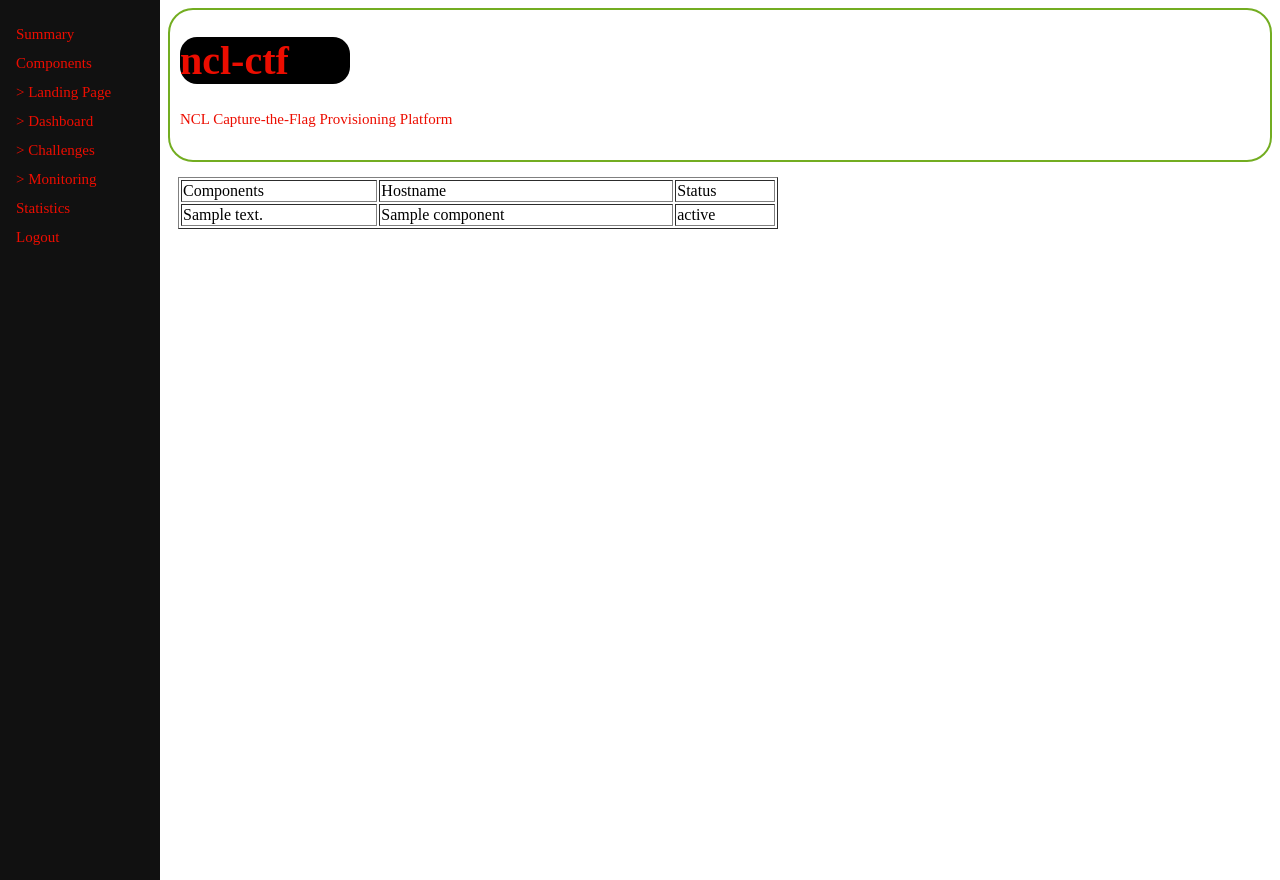
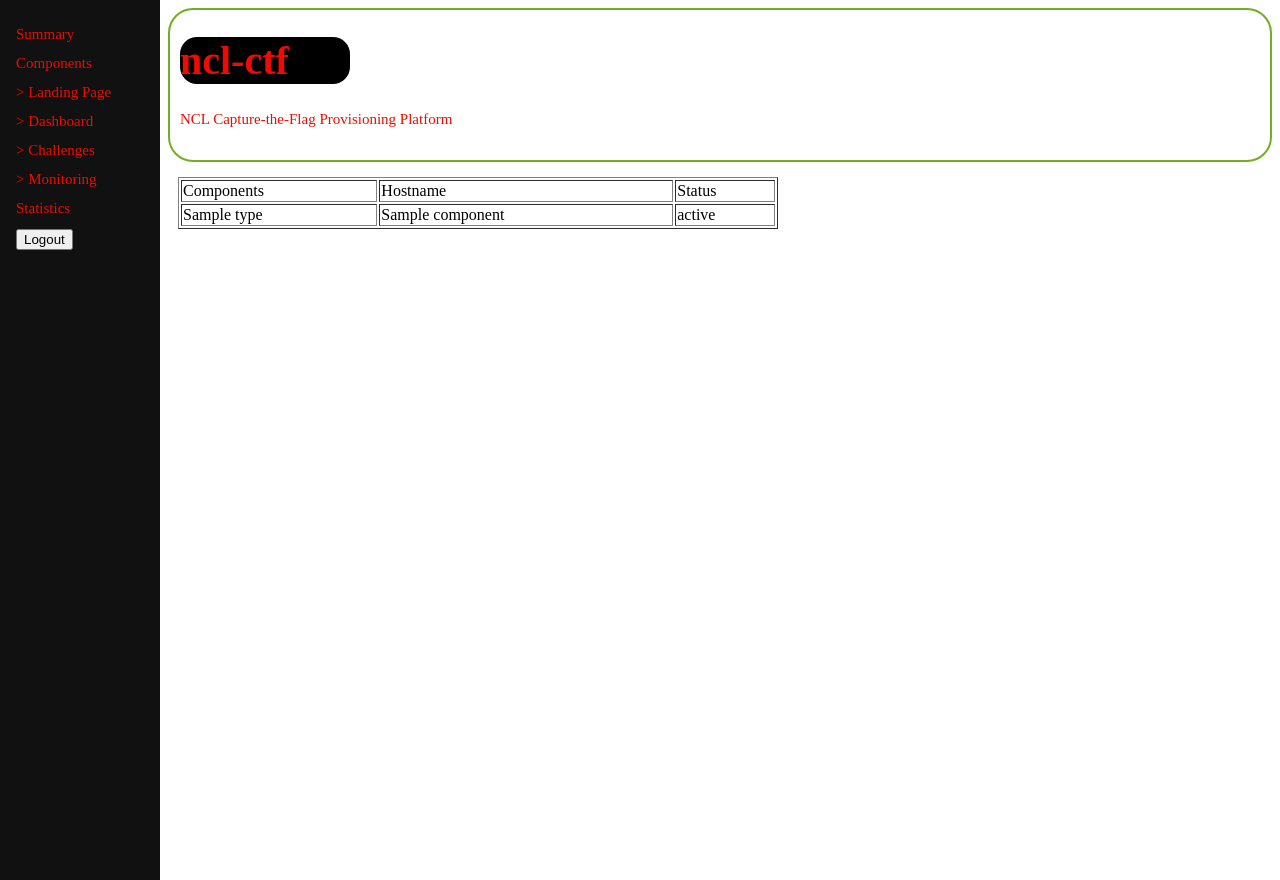
Before and after one commit to nus-ncl/CTFPro, a Django app: template web/vms/templates/vms/monitor.html in a window 1280 px wide. Run offline with Django 3.2, Linux system fonts and the light colour scheme; the template is opened without the code that fills it: most values are stand-ins (such as "Sample title", 1, 10 or a date in 2020); data that the repository does not hold is empty.

Commit message:
Update monitor.html

```diff
--- a/web/vms/templates/vms/monitor.html
+++ b/web/vms/templates/vms/monitor.html
@@ -17,7 +17,11 @@
 	<a href="{% url 'challenges' %}"> > Challenges</a>
 	<a href="{% url 'monitor' %}"> > Monitoring</a>
 	<a href="{% url 'stats' %}">Statistics</a>
-	<a href="/vms">Logout</a>
+	<a href="#" onClick="document.getElementById('logoutform').submit()"><button 	type="button">Logout</button></a>
+	<form id="logoutform" method="POST" action="{% url 'login' %}">
+	{% csrf_token %}
+	<input type="hidden">
+	</form>
 </div>
 
 <div class="header">
@@ -35,12 +39,12 @@
 </tr>
 <p> </p>
 
-{% for components in c_list %}
+{% for component in data %}
 <tr>
-<td>{{ components.component_text }}</td>
+<td>{{ component.Type }}</td>
 <td>
-{{ components.hostname }}</td>
-<td>{{ components.status }} </td>
+{{ component.hostname }}</td>
+<td>{{ component.status }} </td>
 </tr>
 {% endfor %}
 </table>
```
